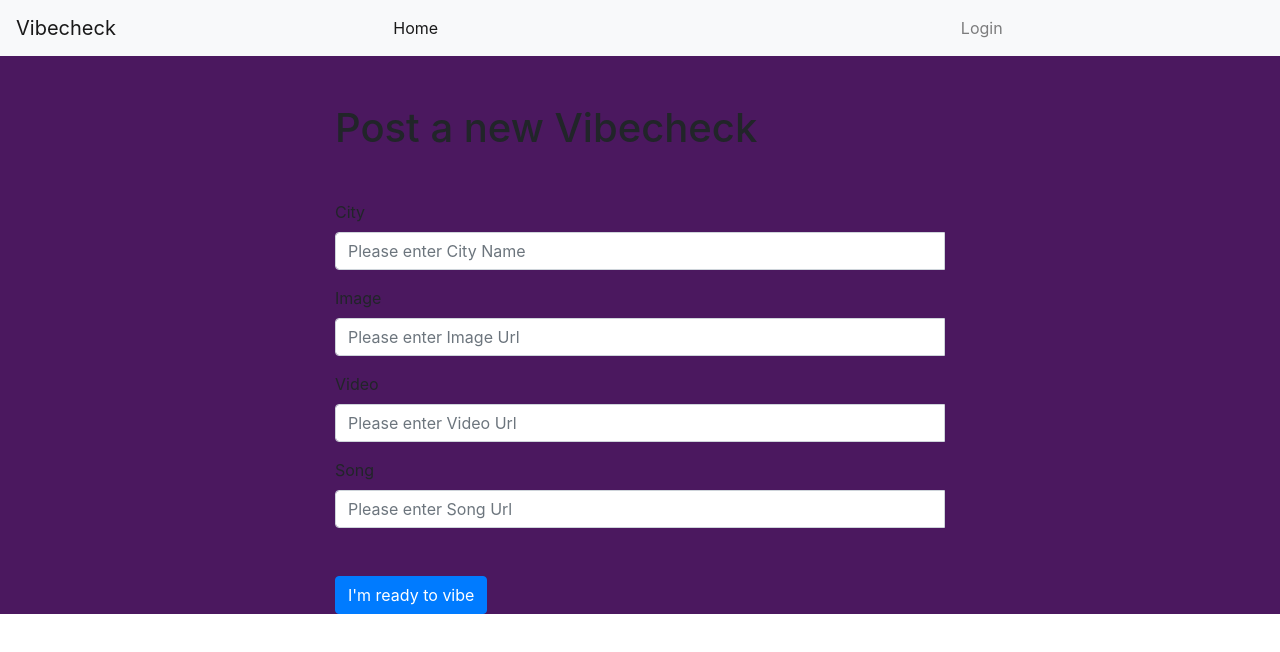
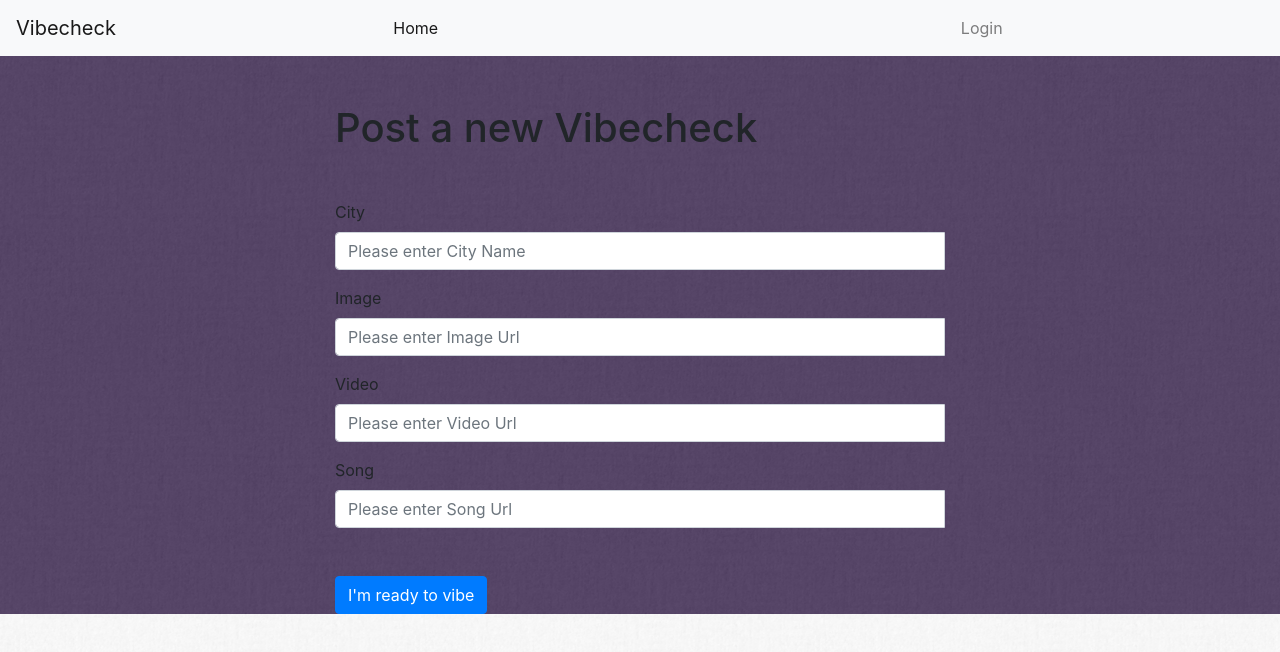
Before and after one commit to KoCusveller/Vibecheck-frontend, a React (Create React App) app: page /PostCity in a window 1280 px wide. Shown: the top 652 px of the page. Built offline with nearby package versions, Linux system fonts and the light colour scheme; no server answers.

Commit message:
background color changed

```diff
--- a/src/App.css
+++ b/src/App.css
@@ -1,4 +1,56 @@
 .App {
-  background-color: rgb(75, 24, 95);
+  background-color: rgb(25, 0, 50);
   height: 100%;
 }
+
+.App:before {
+  /* content is required when using :after */
+  content: "";
+  /* The animation */
+  animation: grain 8s steps(10) infinite;
+  /* The grainy image */
+  background-image: url("./grain.png");
+  /* Specify a height and width above and beyond the page header for movement */
+  height: 300%;
+  width: 300%;
+  /* We're using opacity in place of a transparent image */
+  opacity: 0.3;
+  /* We'll need this when the animation kicks in to hold the position of the texture */
+  position: fixed;
+  top: -100%;
+  left: -50%;
+}
+
+@keyframes grain {
+  0%,
+  100% {
+    transform: translate(0, 0);
+  }
+  10% {
+    transform: translate(-5%, -10%);
+  }
+  20% {
+    transform: translate(-15%, 5%);
+  }
+  30% {
+    transform: translate(7%, -25%);
+  }
+  40% {
+    transform: translate(-5%, 25%);
+  }
+  50% {
+    transform: translate(-15%, 10%);
+  }
+  60% {
+    transform: translate(15%, 0%);
+  }
+  70% {
+    transform: translate(0%, 15%);
+  }
+  80% {
+    transform: translate(3%, 35%);
+  }
+  90% {
+    transform: translate(-10%, 10%);
+  }
+}
```
